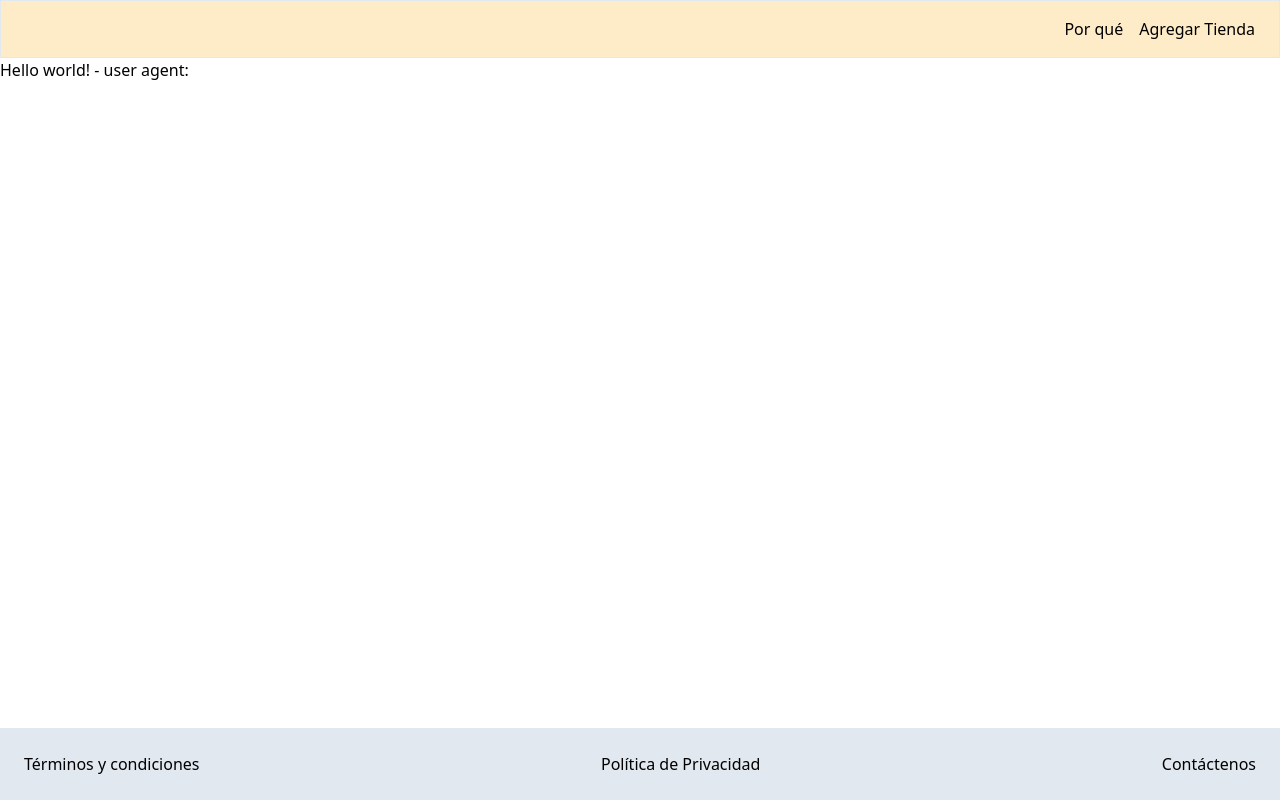
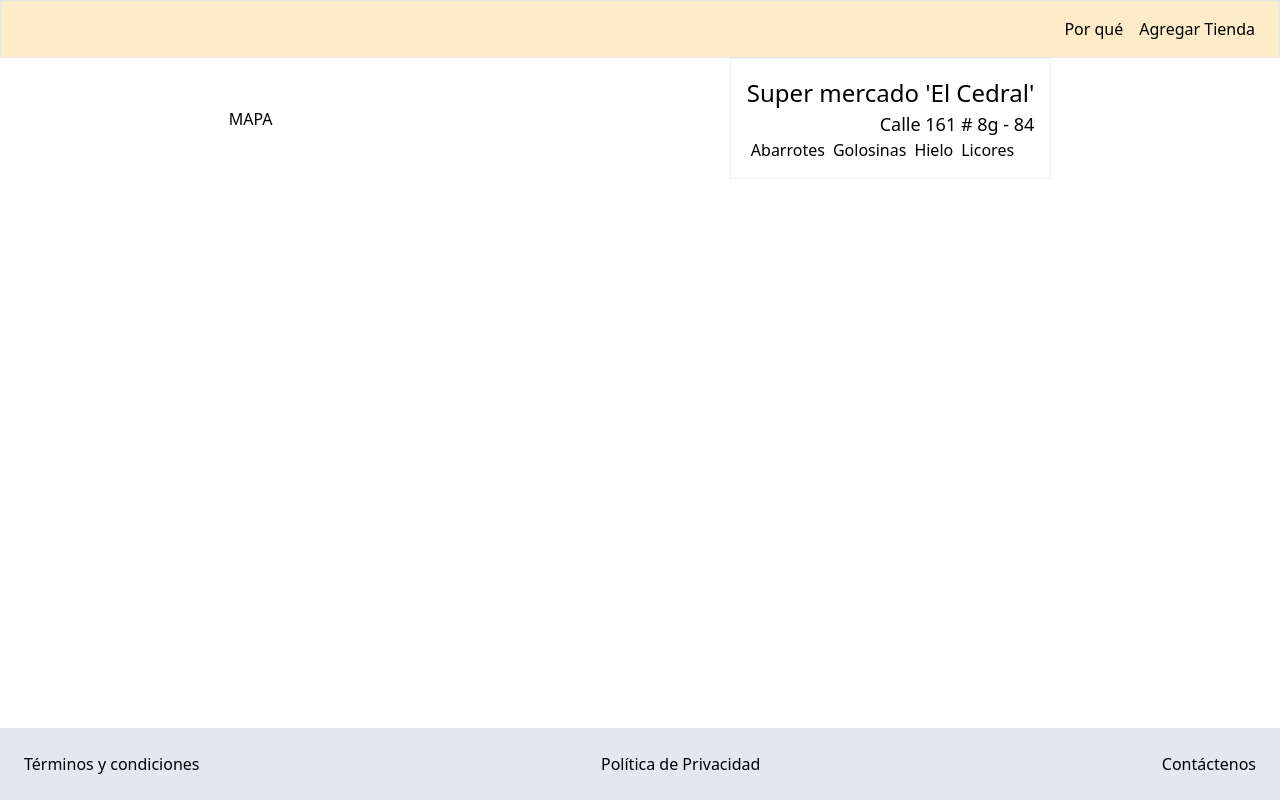
Before and after one commit to EstebanDalelR/CovidTenderos, a Next.js app: page / in a window 1280 px wide. Built offline with nearby package versions, Linux system fonts and the light colour scheme.

Commit message:
Added basic index and StoreCardUI

```diff
--- /dev/null
+++ b/components/index/StoreCard.tsx
@@ -0,0 +1,21 @@
+interface Props {
+  title: string;
+}
+
+const StoreCard = ({ title }: Props) => {
+  let categories = ["Abarrotes", "Golosinas", "Hielo", "Licores"]
+
+  return (<div className="border border-gray-200 p-4">
+    <h3 className="text-2xl">Super mercado 'El Cedral'</h3>
+    <p className="text-lg text-right">Calle 161 # 8g - 84</p>
+    <ul>
+      {categories.map((category, index) =>
+        <li className="inline mx-1">
+          {category}
+        </li>
+      )}
+    </ul>
+  </div>)
+}
+
+export default StoreCard
--- a/pages/index.tsx
+++ b/pages/index.tsx
@@ -1,8 +1,18 @@
 import { NextPage } from 'next';
+import StoreCard from '../components/index/StoreCard';
 
-const Home: NextPage<{ userAgent: string }> = ({ userAgent }) => (
-  <h1>Hello world! - user agent: {userAgent}</h1>
-);
+const Home: NextPage<{ userAgent: string }> = ({ userAgent }) => {
+  return (
+    <div className="flex flex-col md:flex-row justify-around items-center">
+      <div>
+        MAPA
+    </div>
+      <div>
+        <StoreCard title="Super mercado 'El Cedral'" />
+      </div>
+    </div>
+  )
+};
 
 Home.getInitialProps = async ({ req }) => {
   const userAgent = req ? req.headers['user-agent'] || '' : navigator.userAgent;
```
